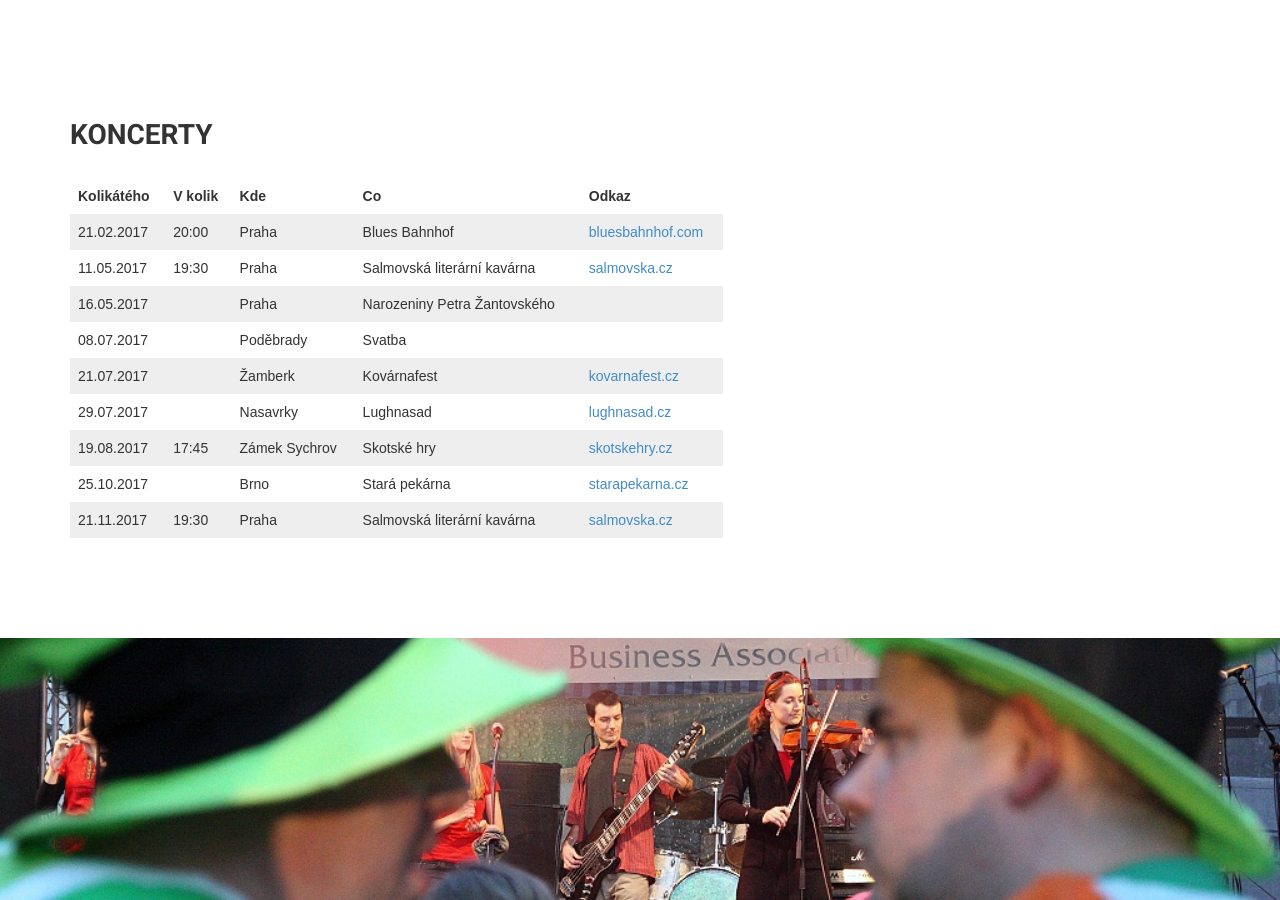
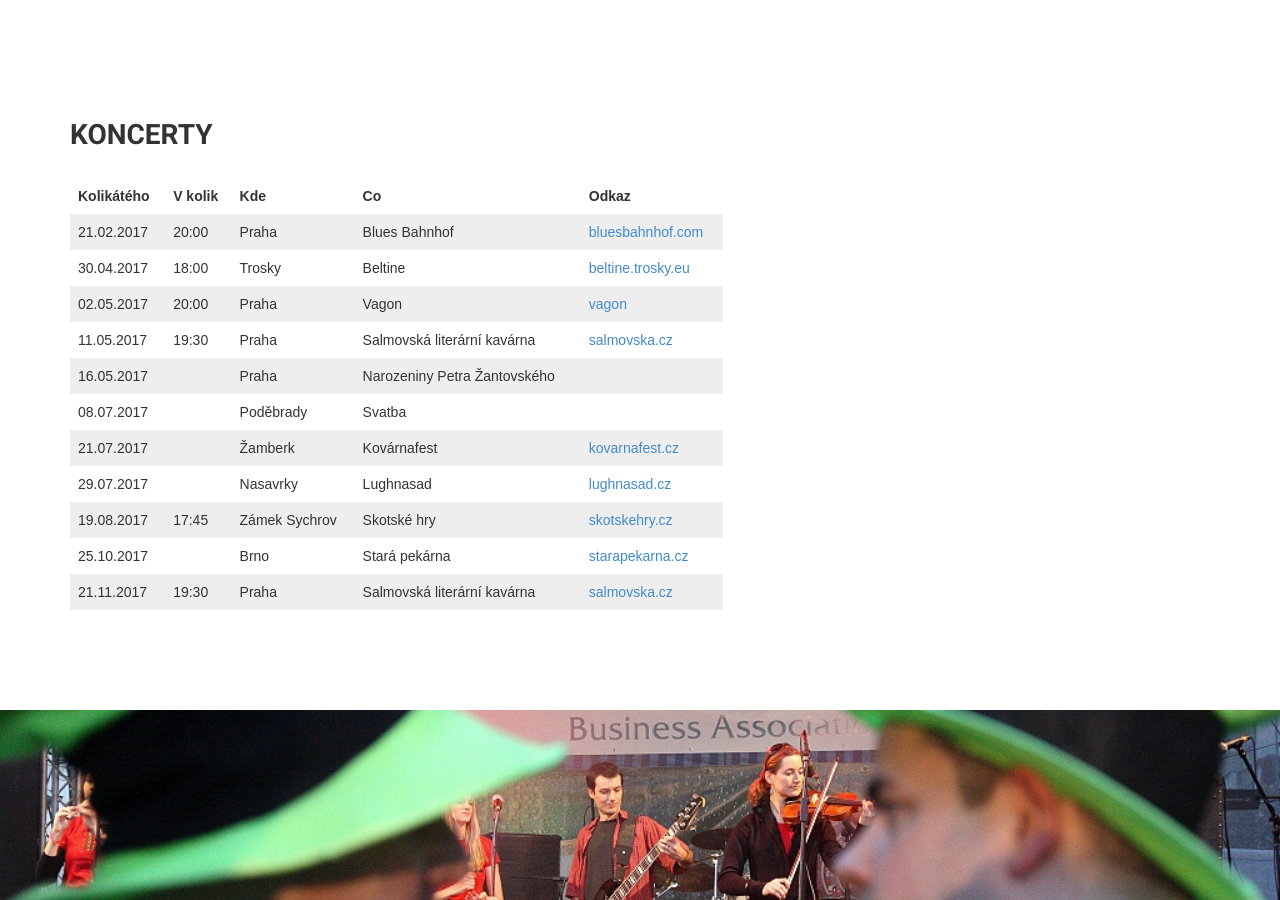
Before and after one commit to davrys/rira-web-jekyll, a Jekyll site: the page built from index.html, in a window 1280 px wide and 900 px high, scrolled down 4432 px. Built offline with Jekyll 4.4.1, drawn with Linux system fonts in a browser that asks for light colours; nearby versions of some CDN libraries; some web fonts are replaced.

Commit message:
+ Events

```diff
--- a/_includes/events.html
+++ b/_includes/events.html
@@ -37,12 +37,27 @@ tr:nth-child(even) {
     <th>Co</th>
     <th>Odkaz</th>
   </tr>
+
   <tr>
     <td>21.02.2017</td>
     <td>20:00</td>
     <td>Praha</td>
     <td>Blues Bahnhof</td>
     <td><a href="http://www.bluesbahnhof.com/">bluesbahnhof.com</a></td>
+  </tr>
+  <tr>
+    <td>30.04.2017</td>
+    <td>18:00</td>
+    <td>Trosky</td>
+    <td>Beltine</td>
+    <td><a href="http://beltine.trosky.eu/">beltine.trosky.eu</a></td>
+  </tr>
+  <tr>
+    <td>02.05.2017</td>
+    <td>20:00</td>
+    <td>Praha</td>
+    <td>Vagon</td>
+    <td><a href="http://mujweb.cz/triffid/">vagon</td>
   </tr>
   <tr>
     <td>11.05.2017</td>
```
